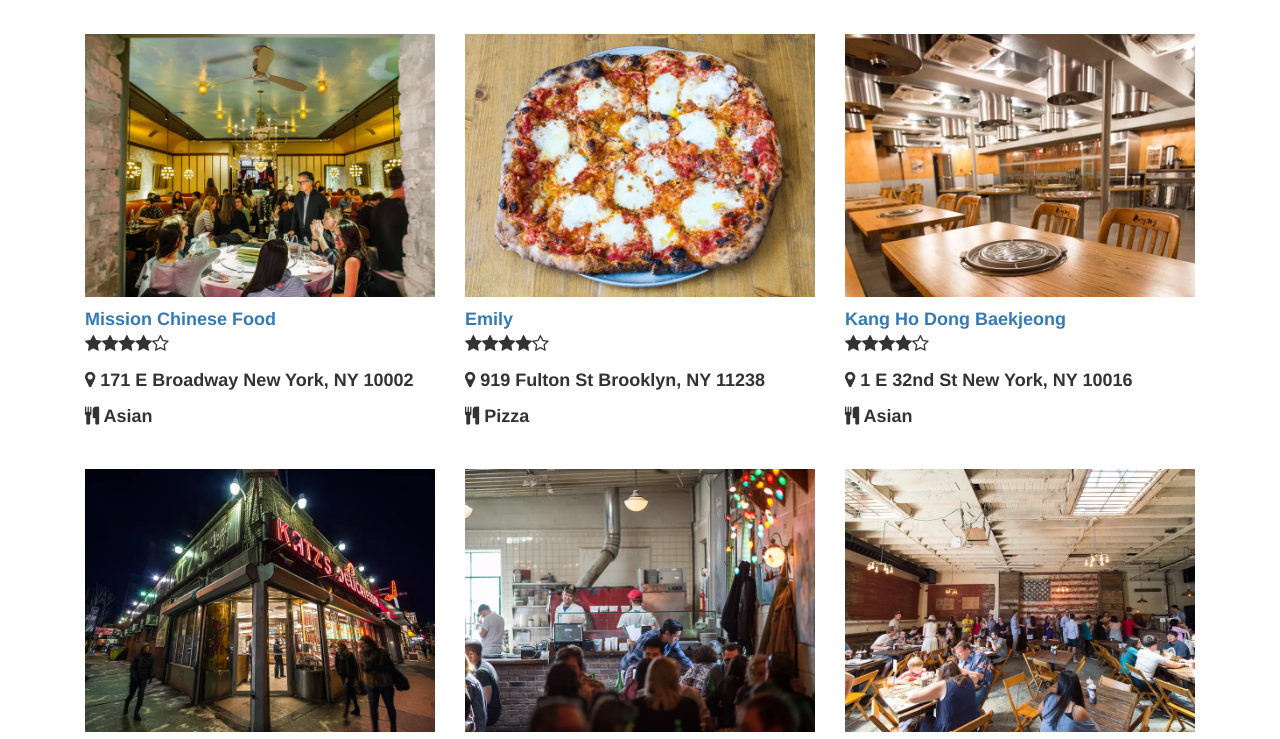
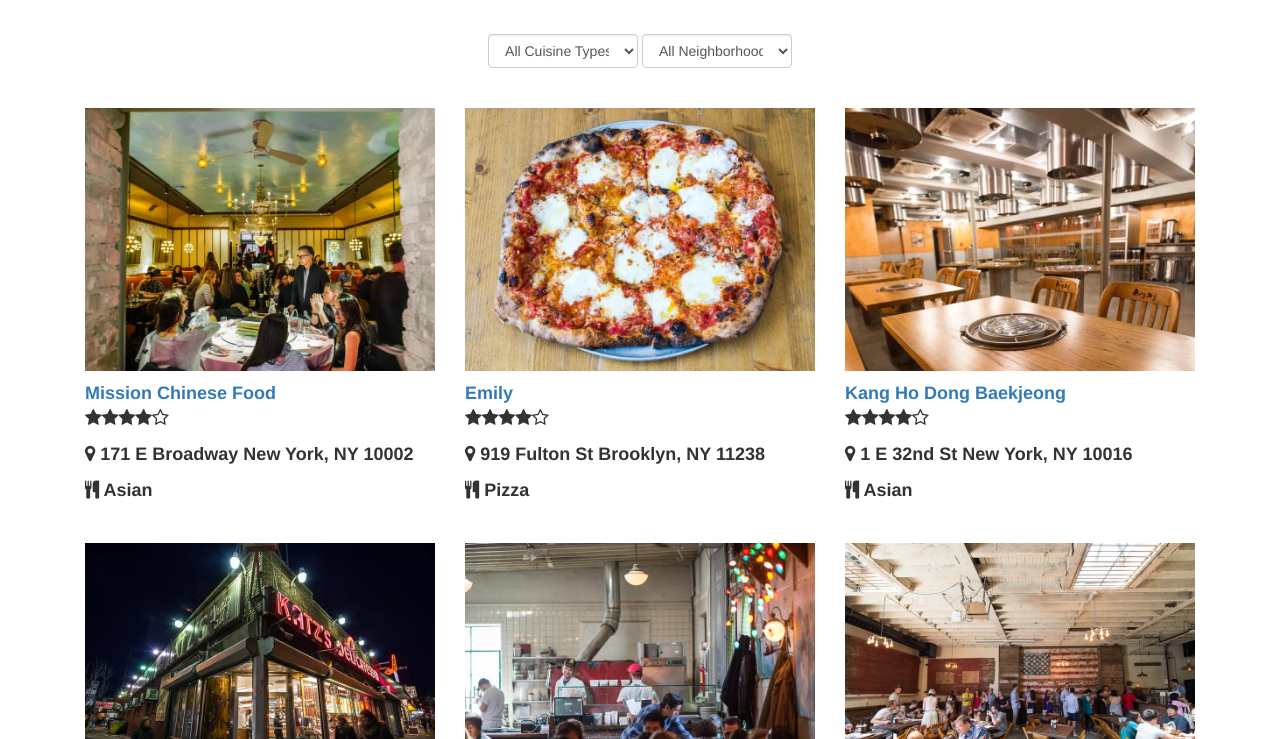
Before and after one commit to fleemaja/restaurant_reviewer, a website: page index.html in a window 1280 px wide. Shown: the part 66-805 px from the top of the page. Drawn offline with nearby package versions, Linux system fonts and the light colour scheme.

Commit message:
add cuisine type and neighborhood filters

```diff
--- a/index.html
+++ b/index.html
@@ -17,6 +17,27 @@
           </span>
       </nav>
     </header>
+
+    <div class="filters">
+			<div class="select">
+          <select class="form-control" id="select-cuisine-type">
+            <option selected value="all">All Cuisine Types</option>
+            <option value="Asian">Asian</option>
+            <option value="American">American</option>
+            <option value="Mexican">Mexican</option>
+            <option value="Pizza">Pizza</option>
+          </select>
+	    </div>
+
+      <div class="select">
+          <select class="form-control" id="select-borough">
+            <option selected value="all">All Neighborhoods</option>
+            <option value="Manhattan">Manhattan</option>
+            <option value="Brooklyn">Brooklyn</option>
+            <option value="Queens">Queens</option>
+          </select>
+	    </div>
+    </div>
 
     <div class="container" id="restaurants">
     </div>
@@ -427,8 +448,24 @@
       }
 
       $(document).ready(function() {
+          fetchRestaurants();
+      });
+
+      $('#select-cuisine-type').on('change', function() {
+      	fetchRestaurants();
+      });
+
+      $('#select-borough').on('change', function() {
+        fetchRestaurants();
+      });
+
+      function fetchRestaurants() {
+        var cuisineType = $('#select-cuisine-type').val();
+        var borough = $('#select-borough').val();
         var html = "";
         $.each(restaurants, function(key, val) {
+          if (cuisineType === "all" || val.cuisine_type === cuisineType) {
+            if (borough === "all" || val.borough === borough) {
               var total = 0;
               var numReviews = reviews[val.name].length;
               $.each(reviews[val.name], function(rev_key, rev_val) {
@@ -442,9 +479,11 @@
               html += "<p><i class='fa fa-map-marker' aria-hidden='true'></i> " + val.address + "</p>";
               html += "<p><i class='fa fa-cutlery' aria-hidden='true'></i> " + val.cuisine_type + "</p>";
               html += "</figcaption></figure></div>";
+            }
+          }
         });
-          $('#restaurants').append(html);
-        });
+        $('#restaurants').html(html);
+      }
     </script>
 
   </body>
```
Also changed, not shown: dist/css/main.css. Lines whose indentation alone changed are shown as unchanged.
